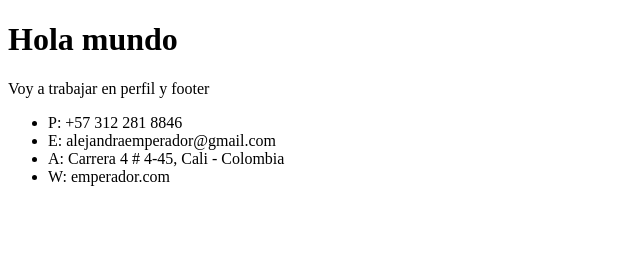
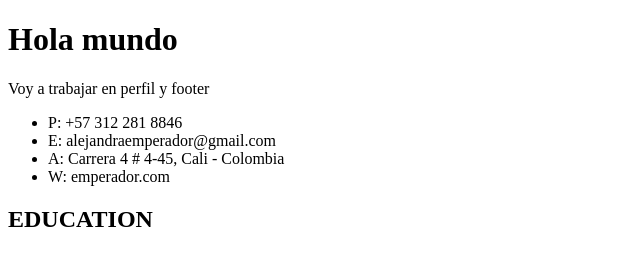
Before and after one commit to alejandraemperador/pruebarama, a plain HTML site: page index.html in a window 1280 px wide. Shown: the whole page, without its empty margins (0-640 px from the left). Drawn offline with Linux system fonts and the light colour scheme.

Commit message:
commit numero 4 en el main

```diff
--- a/index.html
+++ b/index.html
@@ -21,5 +21,10 @@
                 </div>
             </div>
         </section>
+        <section id="education">
+            <div class="education">
+                <h2>EDUCATION</h2>
+            </div>
+        </section>
 </body>
 </html>
```
